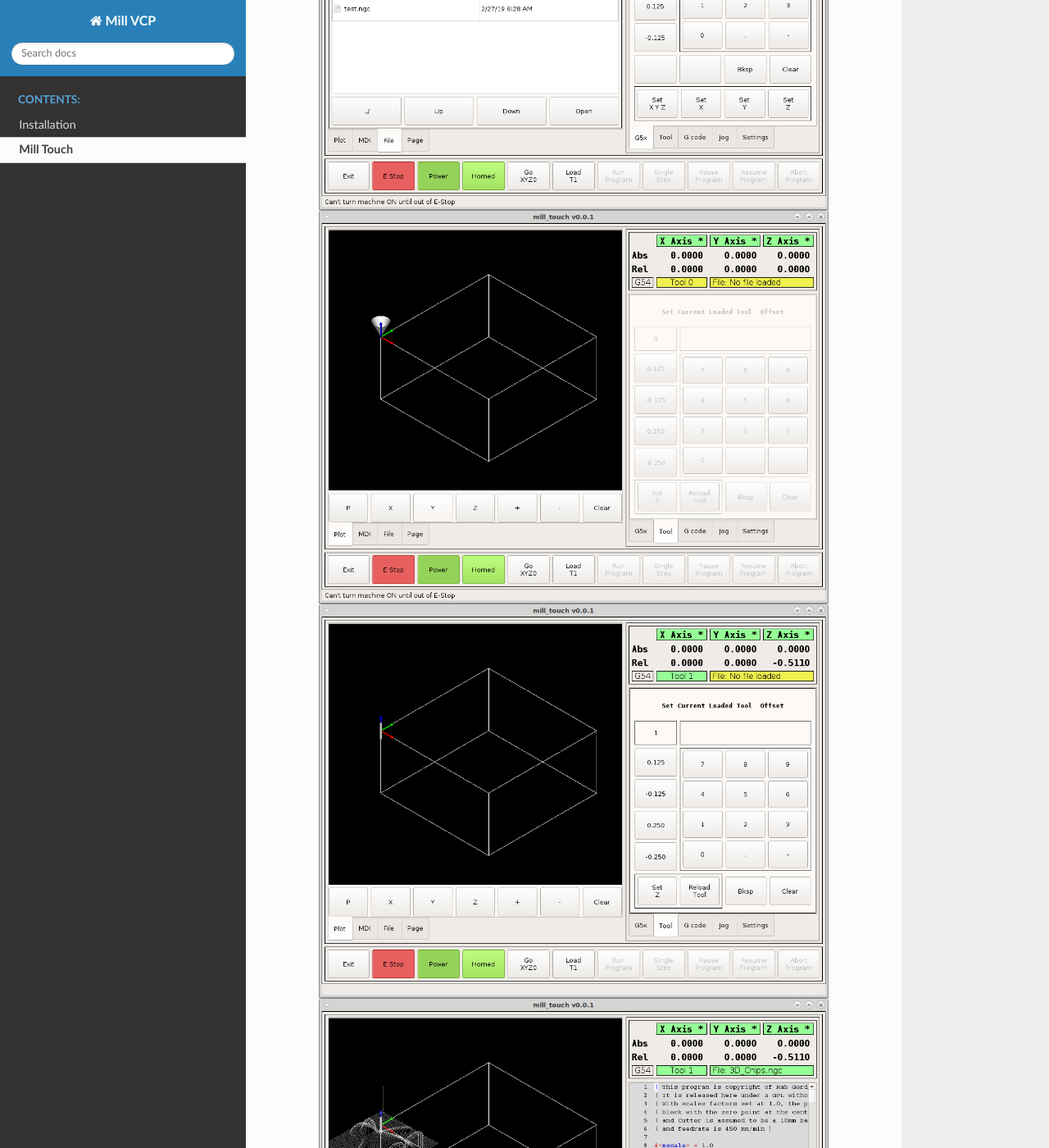
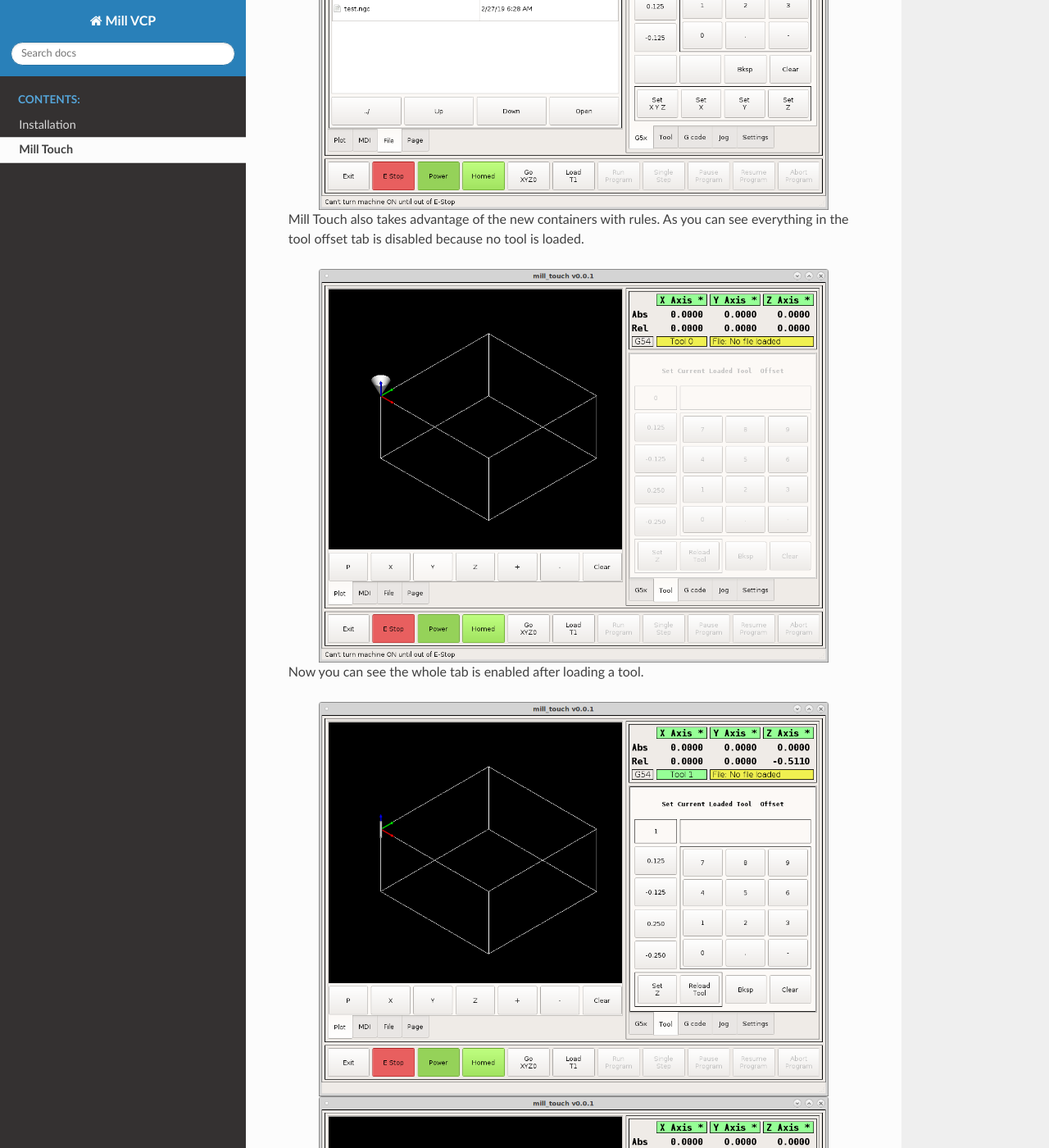
Before and after one commit to jethornton/mill_touch, a Sphinx documentation site: the page built from docs/source/mill_touch.rst, in a window 1280 px wide and 1400 px high, scrolled down 1490 px. Shown: the whole window at 82% size. Built offline with Sphinx 7.4.7 and the Read the Docs theme 2.0.0, drawn with Linux system fonts in a browser that asks for light colours.

Commit message:
update docs

```diff
--- a/docs/source/mill_touch.rst
+++ b/docs/source/mill_touch.rst
@@ -20,9 +20,14 @@
    :align: center
    :scale: 60 %
 
+Mill Touch also takes advantage of the new containers with rules. As you can see
+everything in the tool offset tab is disabled because no tool is loaded.
+
 .. image:: images/mill-touch-04.png
    :align: center
    :scale: 60 %
+
+Now you can see the whole tab is enabled after loading a tool.
 
 .. image:: images/mill-touch-05.png
    :align: center
@@ -31,3 +36,11 @@
 .. image:: images/mill-touch-06.png
    :align: center
    :scale: 60 %
+
+.. image:: images/mill-touch-07.png
+   :align: center
+   :scale: 60 %
+
+.. image:: images/mill-touch-08.png
+   :align: center
+   :scale: 60 %
```
